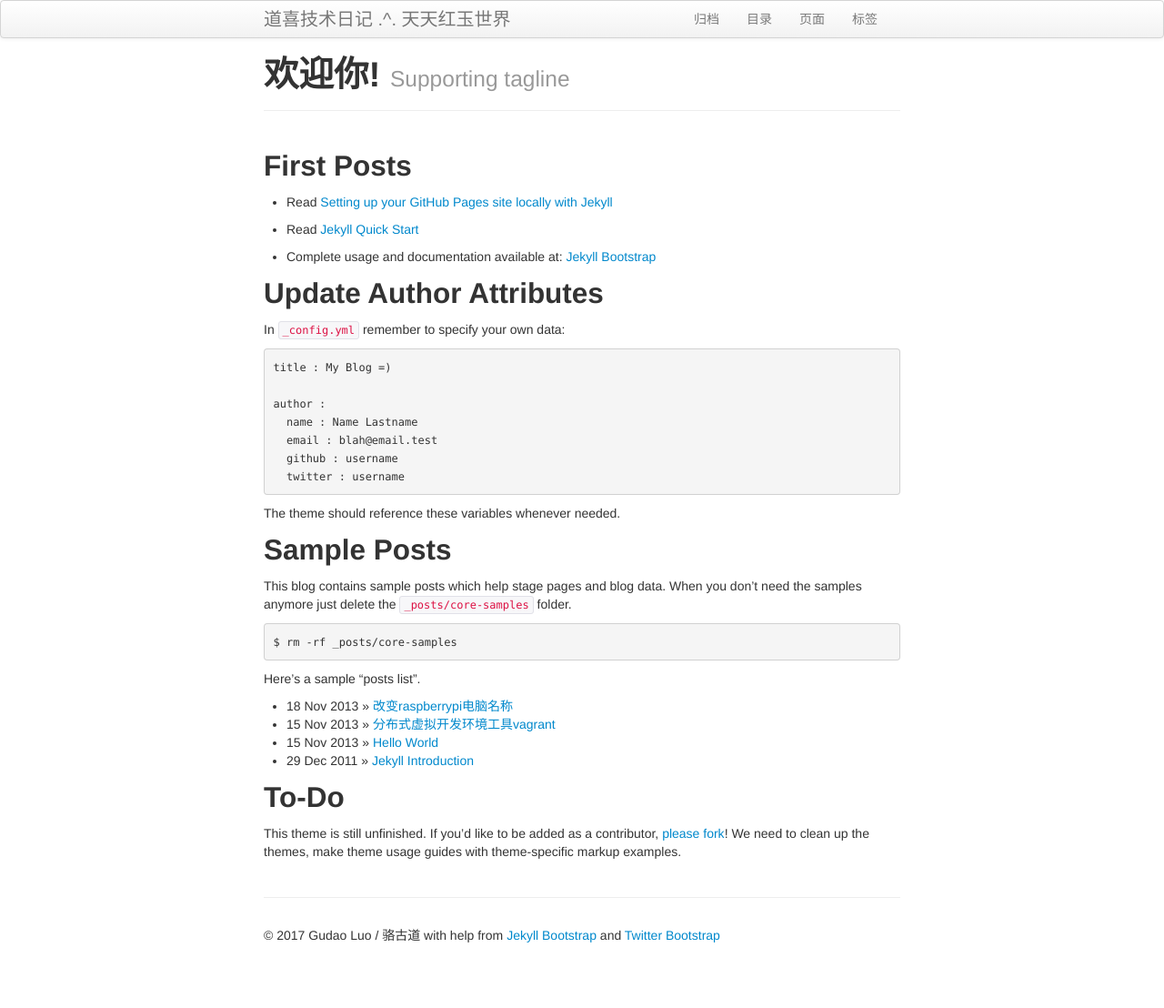
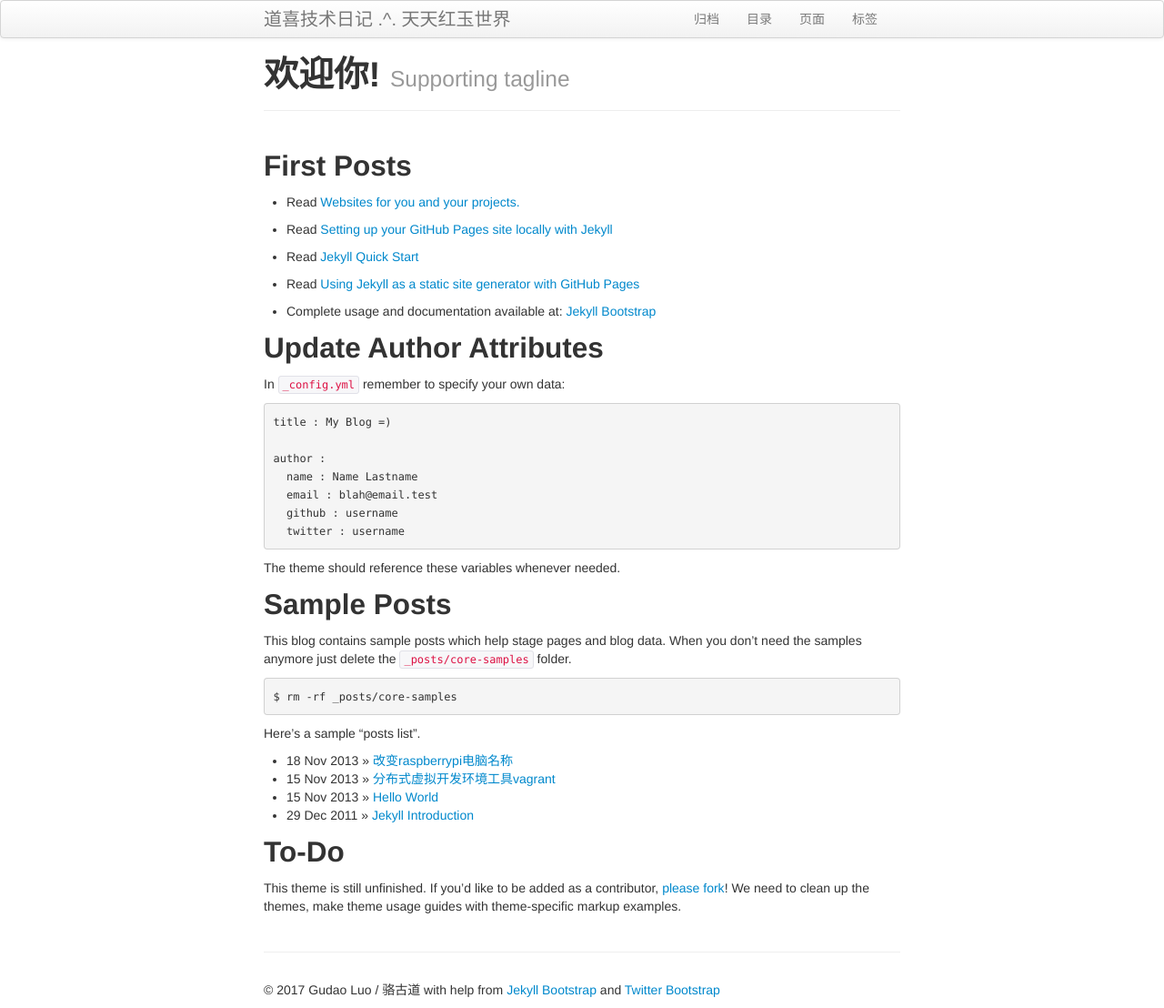
Before and after one commit to iotoi8cn/cnruby.github.com, a Jekyll site: the page built from index.md, in a window 1280 px wide. Shown: the whole page at 91% size. Built offline with Jekyll 4.4.1, drawn with Linux system fonts in a browser that asks for light colours; before the commit the page ends 1048 px from its top, so only the background shows below that.

Commit message:
first posts

```diff
--- a/index.md
+++ b/index.md
@@ -7,9 +7,13 @@ tagline: Supporting tagline
 
 ## First Posts
 
+- Read [Websites for you and your projects.](https://pages.github.com/)
+
 - Read [Setting up your GitHub Pages site locally with Jekyll](https://help.github.com/articles/setting-up-your-github-pages-site-locally-with-jekyll/)
 
 - Read [Jekyll Quick Start](http://jekyllbootstrap.com/usage/jekyll-quick-start.html)
+
+- Read [Using Jekyll as a static site generator with GitHub Pages](https://help.github.com/articles/using-jekyll-as-a-static-site-generator-with-github-pages/)
 
 - Complete usage and documentation available at: [Jekyll Bootstrap](http://jekyllbootstrap.com)
 
```
Also changed, not shown: 2 other files.
